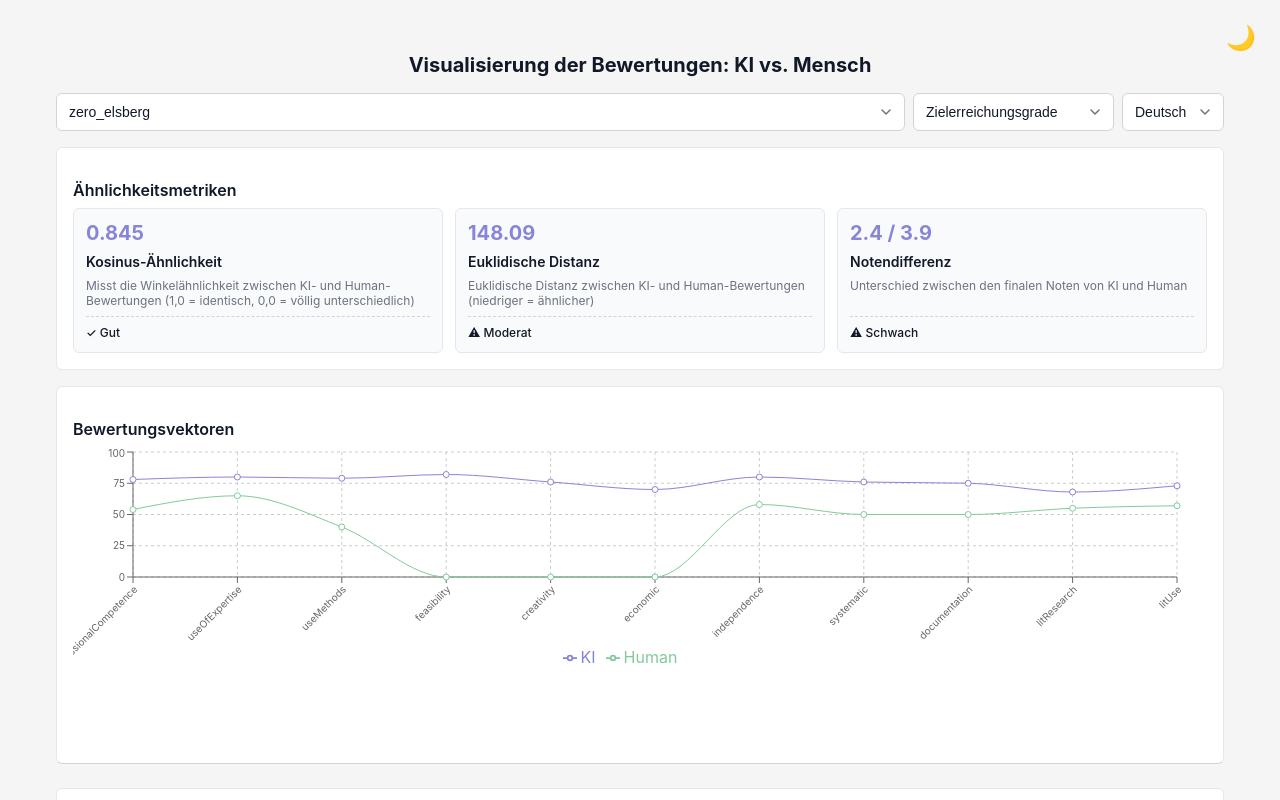
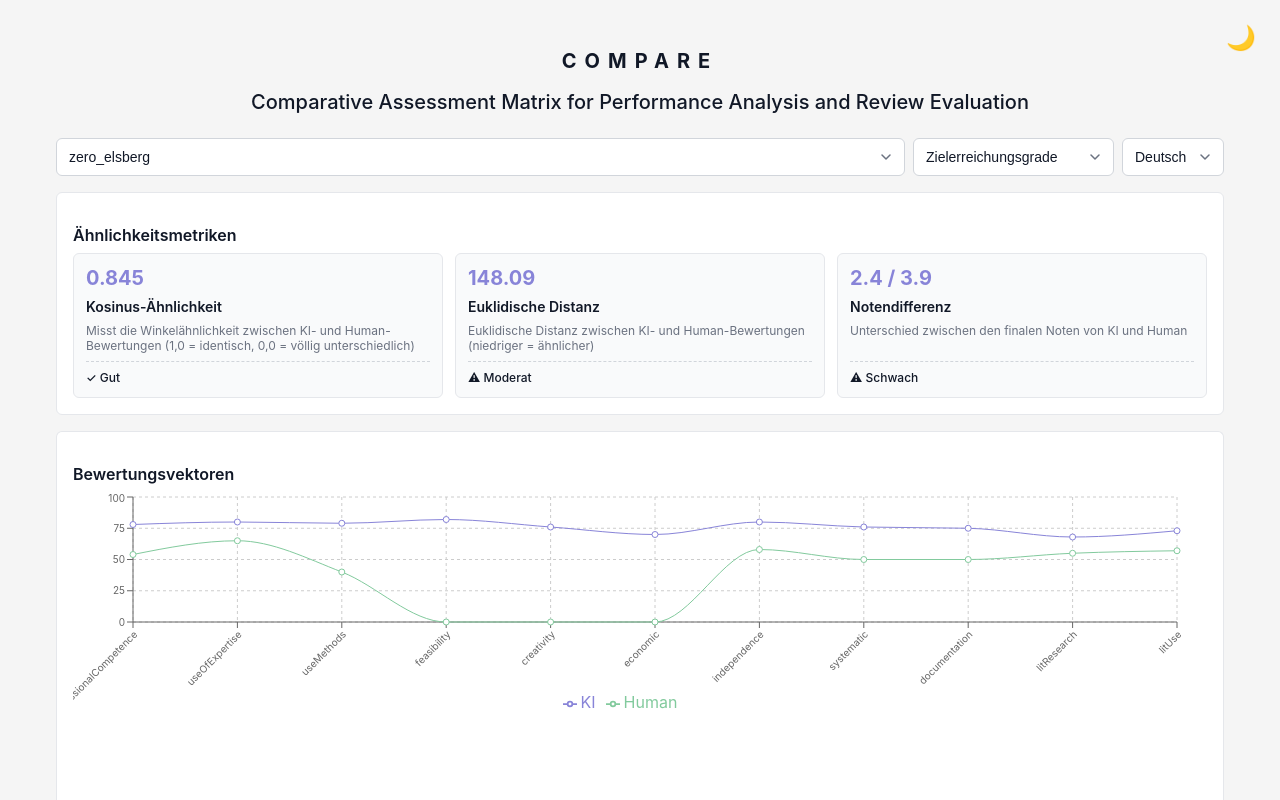
Before and after one commit to schuetz-dhbw/eval_vis, a React (Create React App) app: page / in a window 1280 px wide. Shown: the top 800 px of the page. Built offline with nearby package versions, Linux system fonts and the light colour scheme.

Commit message:
Renamed project and added readme

```diff
--- a/package.json
+++ b/package.json
@@ -1,5 +1,5 @@
 {
-  "name": "eval_vis",
+  "name": "compare",
   "version": "0.1.0",
   "private": true,
   "dependencies": {
--- a/public/index.html
+++ b/public/index.html
@@ -24,7 +24,7 @@
       work correctly both with client-side routing and a non-root public URL.
       Learn how to configure a non-root public URL by running `npm run build`.
     -->
-    <title>Visualization App</title>
+    <title>COMPARE</title>
   </head>
   <body>
     <noscript>You need to enable JavaScript to run this app.</noscript>
--- a/src/components/visualization/HeaderSection.jsx
+++ b/src/components/visualization/HeaderSection.jsx
@@ -9,7 +9,8 @@ const HeaderSection = () => {
 
     return (
         <div className="header-section">
-            <h2 className="main-title">{t('title')}</h2>
+            <h1 className="main-title">{t('title')}</h1>
+            <h2 className="sub-title">{t('subtitle')}</h2>
         </div>
     );
 };
--- a/src/components/visualization/styles/controls.css
+++ b/src/components/visualization/styles/controls.css
@@ -1,4 +1,3 @@
-/* components/visualization/styles/controls.css */
 .controls {
     display: flex;
     flex-wrap: wrap;
--- a/src/components/visualization/styles/header.css
+++ b/src/components/visualization/styles/header.css
@@ -1,12 +1,20 @@
 .header-section {
     text-align: center;
-    margin-bottom: var(--padding-lg);
+    margin-bottom: var(--padding-xl);
 }
 
 .main-title {
     font-size: var(--font-size-xl);
     font-weight: 700;
     margin-bottom: var(--padding-sm);
+    color: var(--color-text);
+    letter-spacing: var(--letter-spacing);
+}
+
+.sub-title {
+    font-size: var(--font-size-xl);
+    font-weight: 500;
+    margin-bottom: var(--padding-xl);
     color: var(--color-text);
 }
 
--- a/src/locales/de.js
+++ b/src/locales/de.js
@@ -1,5 +1,6 @@
 export const de = {
-    title: "Visualisierung der Bewertungen: KI vs. Mensch",
+    title: "COMPARE",
+    subtitle: "Comparative Assessment Matrix for Performance Analysis and Review Evaluation",
     errors: {
         chartErrorTitle: "Visualisierungsfehler",
         chartErrorMessage: "Bei der Darstellung des Diagramms ist ein Fehler aufgetreten.",
--- a/src/locales/en.js
+++ b/src/locales/en.js
@@ -1,5 +1,6 @@
 export const en = {
-    title: "Visualization of Assessment: AI vs. Human",
+    title: "COMPARE",
+    subtitle: "Comparative Assessment Matrix for Performance Analysis and Review Evaluation",
     errors: {
         chartErrorTitle: "Visualization Error",
         chartErrorMessage: "An error occurred while rendering the chart.",
--- a/src/styles/variables.css
+++ b/src/styles/variables.css
@@ -32,6 +32,8 @@
 
     --shadow-sm: 0 1px 2px 0 rgba(0, 0, 0, 0.05);
     --shadow-md: 0 4px 6px -1px rgba(0, 0, 0, 0.1), 0 2px 4px -1px rgba(0, 0, 0, 0.06);
+
+    --letter-spacing: 0.5rem;
 }
 
 .dark-mode {
```
Also changed, not shown: 1 other file (tests, documents, lock files or other folders).
